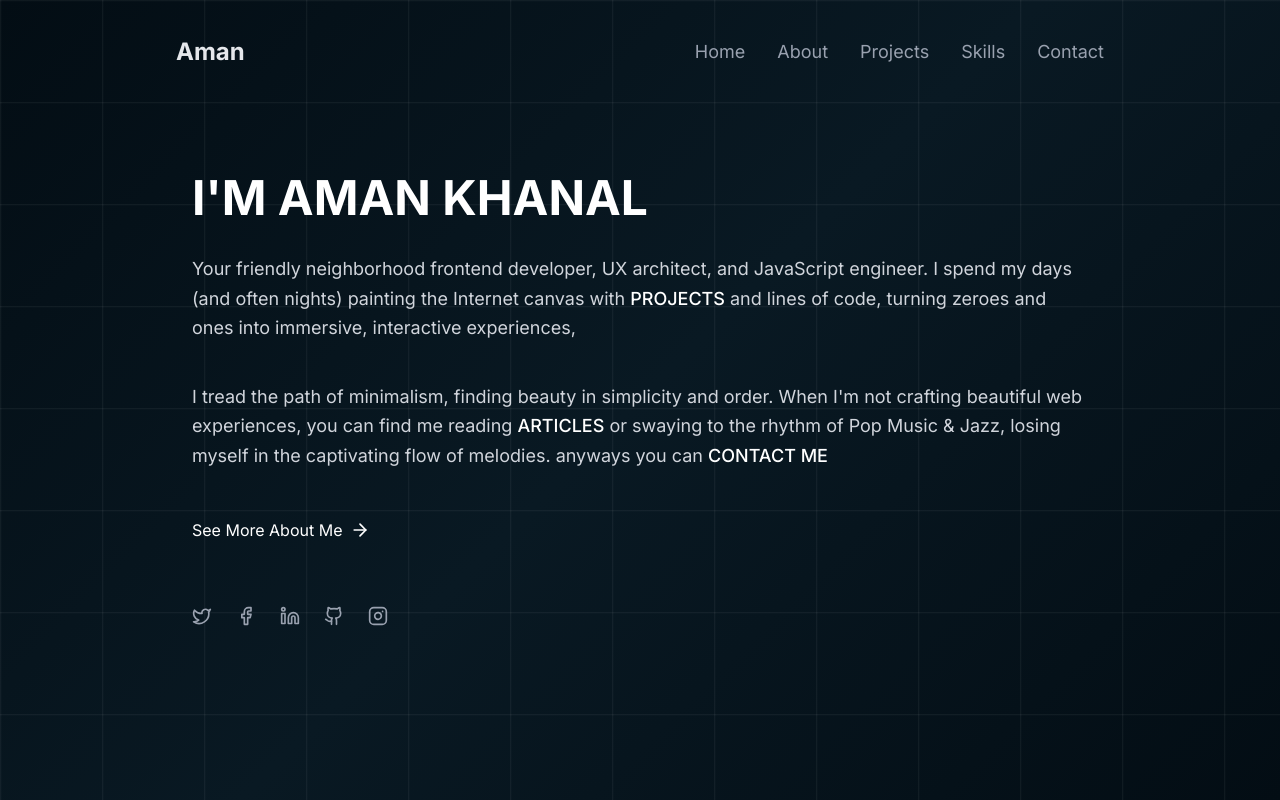
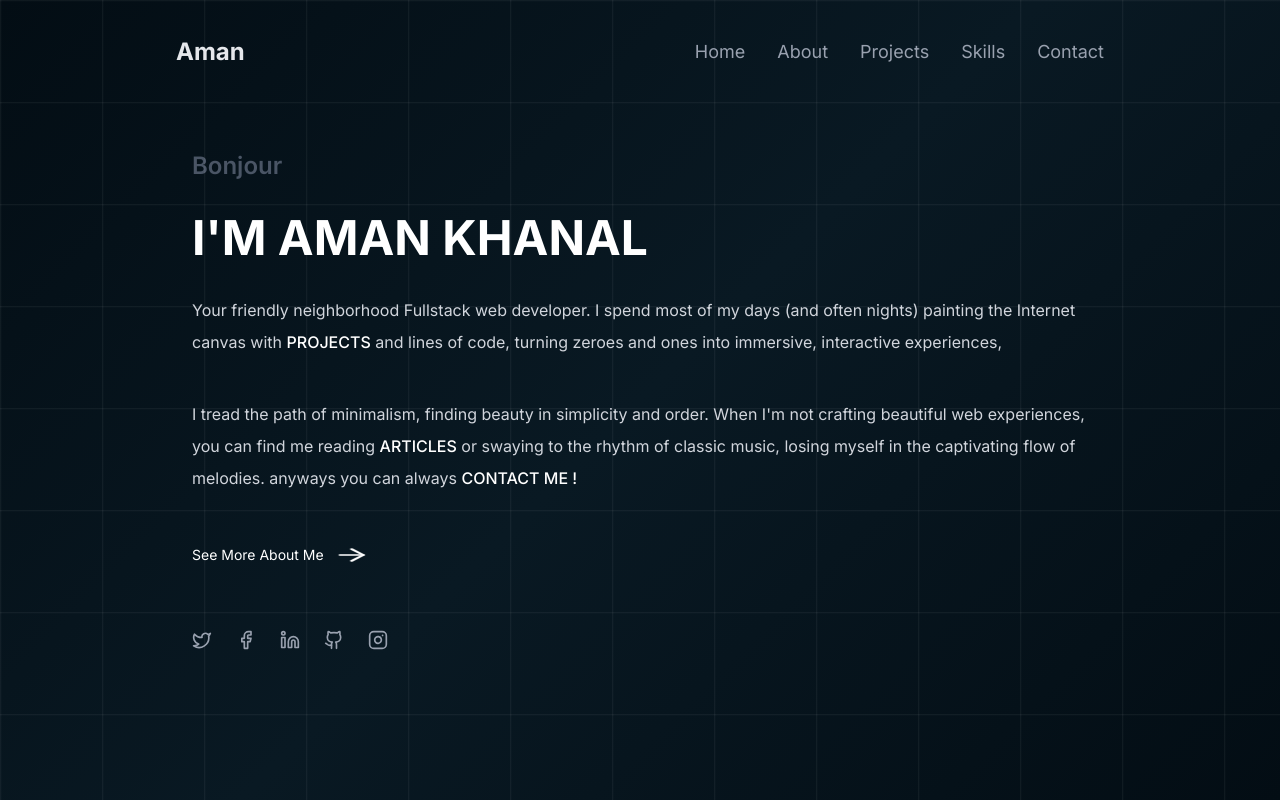
Before and after one commit to amankhanal1960/PortfolioWebsite, a Next.js app: page / in a window 1280 px wide. Built offline with nearby package versions, Linux system fonts and the light colour scheme.

Commit message:
new changes

```diff
--- a/app/components/HeroSection.tsx
+++ b/app/components/HeroSection.tsx
@@ -3,9 +3,28 @@
 import { ArrowRight } from "lucide-react";
 import Link from "next/link";
 import { Twitter, Facebook, Linkedin, Github, Instagram } from "lucide-react";
-import { motion } from "framer-motion";
+import { motion, AnimatePresence } from "framer-motion";
+import { useState, useEffect } from "react";
 
 export default function HeroSection() {
+  const greetings = [
+    "Hello",
+    "Bonjour",
+    "Salut",
+    "Hola",
+    "Ciao",
+    "Guten Tag",
+    "Namaste",
+  ];
+  const [index, setIndex] = useState(0);
+
+  useEffect(() => {
+    const id = setInterval(() => {
+      setIndex((prev) => (prev + 1) % greetings.length);
+    }, 3000); // 3000ms = 3s :contentReference[oaicite:0]{index=0}
+    return () => clearInterval(id);
+  }, []);
+
   // Animation variants
   const container = {
     hidden: { opacity: 0 },
@@ -40,14 +59,49 @@ export default function HeroSection() {
     },
   };
 
+  const fade = {
+    initial: { opacity: 0, y: -10 },
+    animate: { opacity: 1, y: 0 },
+    exit: { opacity: 0, y: 10 },
+  };
+
+  // Arrow animation
+  const arrowAnim = {
+    animate: {
+      x: [0, 10, 0], // move right then back
+      scaleX: [2, 2, 2], // stretch horizontally
+    },
+    transition: {
+      duration: 1.2,
+      ease: "easeInOut",
+      repeat: Infinity,
+    },
+  };
+
   return (
-    <section className="min-h-screen flex flex-col items-center justify-center px-5 sm:px-10 md:px-20 lg:px-32 text-white">
+    <section className="min-h-screen flex flex-col justify-center px-5 sm:px-10 md:px-20 lg:px-32 text-white">
       <motion.div
         className="max-w-4xl mx-auto "
         initial="hidden"
         animate="show"
         variants={container}
       >
+        <div className="flex items-start h-[3rem] mb-4">
+          <AnimatePresence mode="wait">
+            <motion.span
+              key={greetings[index]}
+              variants={fade}
+              initial="initial"
+              animate="animate"
+              exit="exit"
+              transition={{ duration: 0.8 }}
+              className="text-2xl font-semibold text-gray-600"
+            >
+              {greetings[index]}
+            </motion.span>
+          </AnimatePresence>
+        </div>
+
         <motion.h1
           className="text-3xl lg:text-5xl font-bold mb-8"
           variants={item}
@@ -55,11 +109,10 @@ export default function HeroSection() {
           I&apos;M AMAN KHANAL
         </motion.h1>
 
-        <div className="space-y-10 text-gray-300 text-base md:text-lg leading-relaxed mx-auto">
+        <div className="space-y-10 text-gray-300 text-sm md:text-base leading-loose mx-auto">
           <motion.p variants={item}>
-            Your friendly neighborhood frontend developer, UX architect, and
-            JavaScript engineer. I spend my days (and often nights) painting the
-            Internet canvas with{" "}
+            Your friendly neighborhood Fullstack web developer. I spend most of
+            my days (and often nights) painting the Internet canvas with{" "}
             <span className="text-white font-medium">PROJECTS</span> and lines
             of code, turning zeroes and ones into immersive, interactive
             experiences,
@@ -70,9 +123,9 @@ export default function HeroSection() {
             order. When I&apos;m not crafting beautiful web experiences, you can
             find me reading{" "}
             <span className="text-white font-medium">ARTICLES</span> or swaying
-            to the rhythm of Pop Music & Jazz, losing myself in the captivating
-            flow of melodies. anyways you can{" "}
-            <span className="text-white font-medium">CONTACT ME</span>
+            to the rhythm of classic music, losing myself in the captivating
+            flow of melodies. anyways you can always{" "}
+            <span className="text-white font-medium">CONTACT ME !</span>
           </motion.p>
         </div>
 
@@ -81,8 +134,10 @@ export default function HeroSection() {
             href="#about"
             className="inline-flex items-center text-white hover:opacity-80 transition-opacity"
           >
-            <span className="mr-2">See More About Me</span>
-            <ArrowRight size={20} />
+            <span className="mr-2 lg:text-sm text-xs">See More About Me </span>{" "}
+            <motion.span {...arrowAnim}>
+              <ArrowRight size={20} />
+            </motion.span>
           </Link>
         </motion.div>
 
@@ -94,7 +149,7 @@ export default function HeroSection() {
           transition={{ delayChildren: 1.2, staggerChildren: 0.1 }}
         >
           <motion.a
-            href="#"
+            href="https://x.com/AmanKhanal1960"
             className="text-gray-400 hover:text-white transition-colors"
             variants={socialItem}
             whileHover={{ y: -3 }}
@@ -103,7 +158,7 @@ export default function HeroSection() {
             <span className="sr-only">Twitter</span>
           </motion.a>
           <motion.a
-            href="#"
+            href="https://www.facebook.com/amankhanal1960"
             className="text-gray-400 hover:text-white transition-colors"
             variants={socialItem}
             whileHover={{ y: -3 }}
@@ -112,7 +167,7 @@ export default function HeroSection() {
             <span className="sr-only">Facebook</span>
           </motion.a>
           <motion.a
-            href="#"
+            href="https://www.linkedin.com/in/aman-khanal-225700260/"
             className="text-gray-400 hover:text-white transition-colors"
             variants={socialItem}
             whileHover={{ y: -3 }}
@@ -121,7 +176,7 @@ export default function HeroSection() {
             <span className="sr-only">LinkedIn</span>
           </motion.a>
           <motion.a
-            href="#"
+            href="https://github.com/amankhanal1960"
             className="text-gray-400 hover:text-white transition-colors"
             variants={socialItem}
             whileHover={{ y: -3 }}
@@ -130,7 +185,7 @@ export default function HeroSection() {
             <span className="sr-only">GitHub</span>
           </motion.a>
           <motion.a
-            href="#"
+            href="https://www.instagram.com/_amankhanal/"
             className="text-gray-400 hover:text-white transition-colors"
             variants={socialItem}
             whileHover={{ y: -3 }}
```
